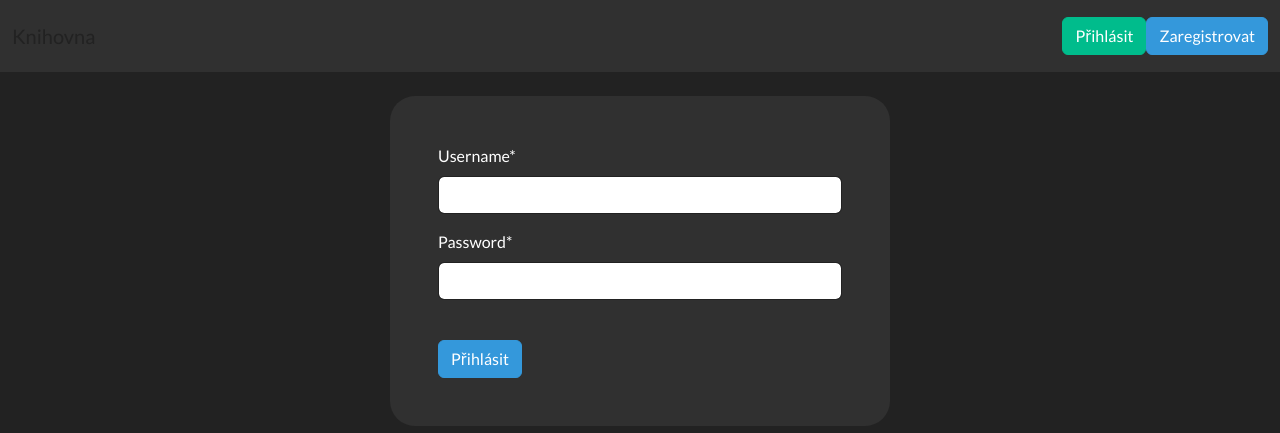
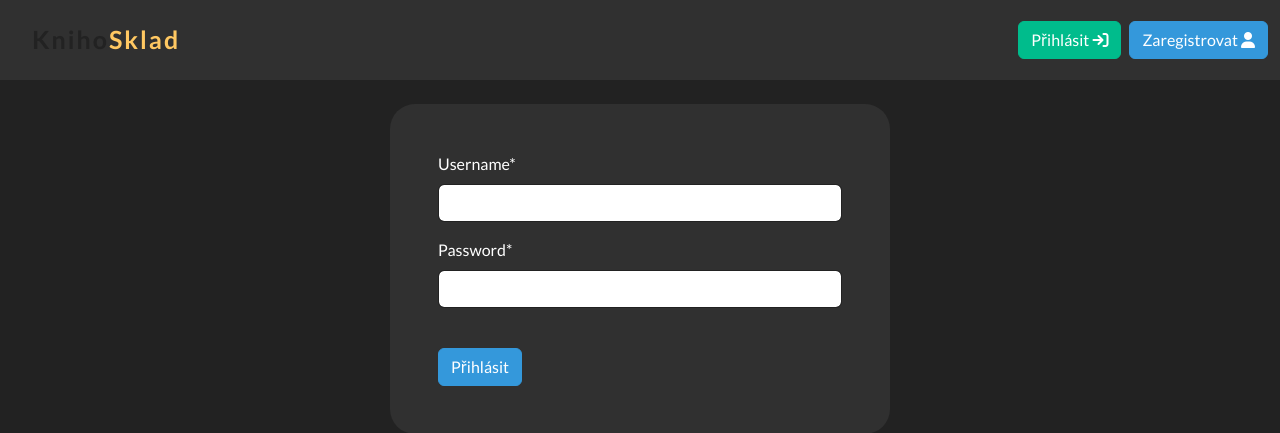
Before and after one commit to Sejby/django_sprava_knihovny, a Django app: page /prihlaseni in a window 1280 px wide. Shown: the top 433 px of the page. Run offline with Django 5.2, Linux system fonts and the light colour scheme; some libraries are stand-ins or nearby versions.

Commit message:
complete

```diff
--- a/static/css/style.css
+++ b/static/css/style.css
@@ -1,5 +1,22 @@
-.form-reg{
-    width: 500px !important;
-    background-color: #ADB5BD;
-    border-radius: 25px;
+.form-reg {
+  width: 500px !important;
+  background-color: #adb5bd;
+  border-radius: 25px;
 }
+
+.nadpis {
+  font-weight: bold;
+  padding-left: 20px;
+  letter-spacing: 2px;
+  font-size: 25px !important;
+}
+
+#span_nadpisu {
+  color: rgb(255, 200, 98);
+}
+
+.card {
+  display: inline-block !important;
+  width: 200px;
+  height: auto;
+}
--- a/webapp/templates/webapp/base.html
+++ b/webapp/templates/webapp/base.html
@@ -6,7 +6,8 @@
         <meta name="viewport" content="width=device-width, initial-scale=1">
         <link rel="stylesheet" type="text/css" href="{% static 'css/style.css' %}">
         <link rel="stylesheet" type="text/css" href="https://bootswatch.com/5/darkly/bootstrap.min.css">
-        <title>Knihovna</title>
+        <link rel="icon" type="image/x-icon" href="{% static 'favicon/favicon.png' %}">
+        <title>Knihosklad</title>
     </head>
     <body>
         {% include "webapp/navbar.html" %}
@@ -17,6 +18,6 @@
             {% endblock %}
         </div>
 
-        <script type="javascript" src="{% static 'js/app.js' %}"></script>
+        <script src="https://kit.fontawesome.com/b893199397.js" crossorigin="anonymous"></script>
     </body>
 </html>
--- a/webapp/templates/webapp/dashboard.html
+++ b/webapp/templates/webapp/dashboard.html
@@ -25,7 +25,7 @@
             <td>{{kniha.zanr}}</td>
             <td>{{kniha.pocet_stran}}</td>
             <td>{{kniha.rok_vydani}}</td>
-            <td>{{kniha.datum_vytvoreni }}</td>
+            <td>{{kniha.datum_vytvoreni|date:"d/m/Y H:m" }}</td>
             <td><a class="btn btn-warning btn-sm" type="button" href="{% url 'upravit_knihu' kniha.id %}">Upravit</a></td>
             <td><a class="btn btn-danger btn-sm" type="button" href="{% url 'smazat_knihu' kniha.id %}">Smazat</a></td>
           </tr>
--- a/webapp/templates/webapp/navbar.html
+++ b/webapp/templates/webapp/navbar.html
@@ -1,6 +1,6 @@
 <nav class="navbar navbar-expand-lg bg-dark" data-bs-theme="dark">
     <div class="container-fluid">
-      <a class="navbar-brand font-weight-bold" href="{% url 'uvod' %}">Knihovna</a>
+      <a class="navbar-brand nadpis" href="{% url 'uvod' %}">Kniho<span id="span_nadpisu">Sklad</span></a>
       <button class="navbar-toggler" type="button" data-bs-toggle="collapse" data-bs-target="#navbarColor02" aria-controls="navbarColor02" aria-expanded="false" aria-label="Toggle navigation">
         <span class="navbar-toggler-icon"></span>
       </button>
@@ -10,12 +10,12 @@
         <form class="d-flex">
             {% if user.is_authenticated %}
             <h5 class="mx-5 my-2 my-sm-0">Uživatel: {{user}}</h5>
-            <a class="btn btn-success my-2 my-sm-0" type="button" href="{% url "dashboard" %}">Dashboard</a>
-            <a class="btn btn-info my-2 my-sm-0 mx-2" type="button" href="{% url "odhlaseni" %}" >Odhlásit</a>
+            <a class="btn btn-primary my-2 my-sm-0" type="button" href="{% url "dashboard" %}">Dashboard <i class="fa-solid fa-gears"></i></a>
+            <a class="btn btn-danger my-2 my-sm-0 mx-2" type="button" href="{% url "odhlaseni" %}" >Odhlásit <i class="fa-solid fa-right-from-bracket"></i></a>
 
             {% else %}
-            <a class="btn btn-success my-2 my-sm-0" type="button" href="{% url "prihlaseni" %}">Přihlásit</a>
-            <a class="btn btn-info my-2 my-sm-0" type="button" href="{% url "registrace" %}">Zaregistrovat</a>
+            <a class="btn btn-success my-2 my-sm-0 mx-2" type="button" href="{% url "prihlaseni" %}">Přihlásit <i class="fa-solid fa-arrow-right-to-bracket"></i></a>
+            <a class="btn btn-info my-2 my-sm-0" type="button" href="{% url "registrace" %}">Zaregistrovat <i class="fa-solid fa-user"></i></a>
             {% endif %}
         </form>
       </div>
--- a/webapp/views.py
+++ b/webapp/views.py
@@ -50,6 +50,11 @@ def dashboard(request):
     context = {'knihy' : knihy}
     return render(request, 'webapp/dashboard.html', context=context)
 
+def uvod(request):
+    knihy = Kniha.objects.all()
+    context = {'knihy': knihy}
+    return render(request, 'webapp/index.html', context=context)
+
 @login_required(login_url='prihlaseni')
 def pridat_knihu(request):
     formular = PridatKnihuFormular()
```
Also changed, not shown: webapp/templates/webapp/index.html (+17 -2 lines), static/favicon/favicon.png (added), static/js/app.js (deleted).
